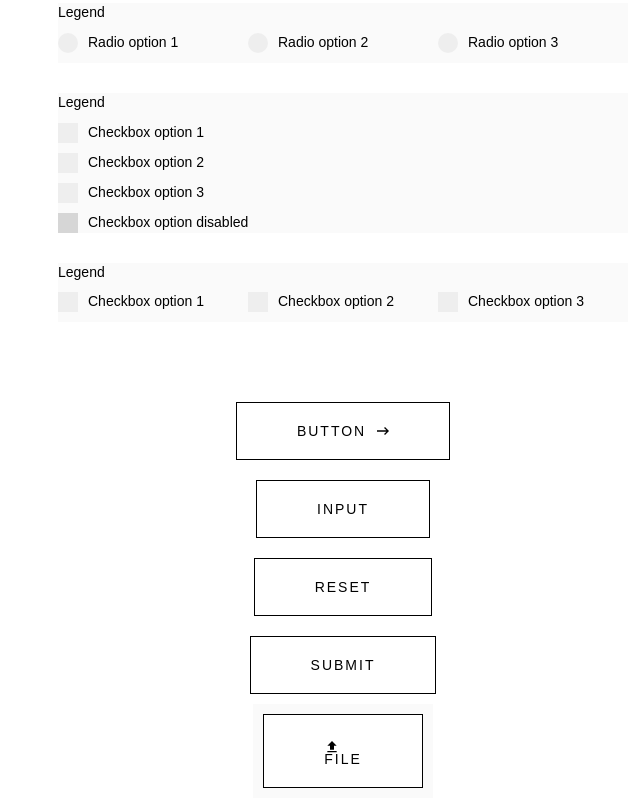
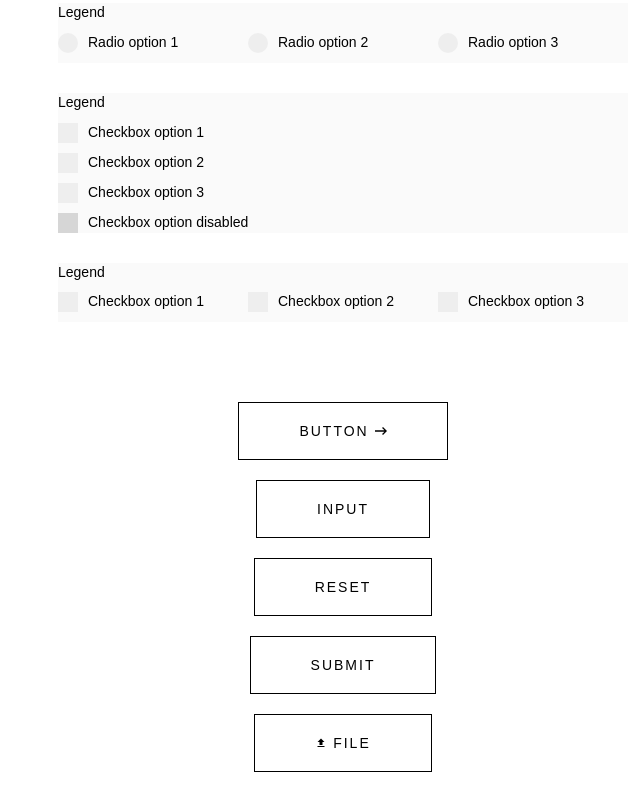
Before and after one commit to Jaspero/modular-style, a plain HTML site: page index.html in a window 1280 px wide. Shown: the part 1383-2185 px from the top of the page, without its empty margins (297-937 px from the left). Drawn offline with Linux system fonts and the light colour scheme.

Commit message:
Refactoring :hammer:

```diff
--- a/assets/style/_buttons.scss
+++ b/assets/style/_buttons.scss
@@ -5,10 +5,10 @@
 ==================================================*/
 
 button,
+.file,
 input[type=button],
 input[type=submit],
 input[type=reset] {
-
   // Box
   padding: 2rem 6rem;
   margin: 1rem;
@@ -28,7 +28,6 @@ input[type=reset] {
   svg {
     position: relative;
     top: .1rem;
-    margin-left: .5rem;
     height: 1.2rem;
     width: 1.2rem;
     fill: black;
@@ -40,6 +39,7 @@ input[type=reset] {
   &:disabled {}
   // Active
   &:active {}
+
   // States
   &.progress, &.success, &.error {
     color: transparent;
@@ -99,52 +99,5 @@ input[type=reset] {
   }
 }
 
-
-/*==================================================
-
-  FILE
-
-==================================================*/
-
-.file {
-
-  // Box
-  width: auto;
-
-  // Custom file
-  label {
-    // Box
-    display: inline-block;
-    padding: 2rem 6rem;
-    margin: 1rem;
-    border: .1rem solid black;
-    // Font
-    color: black;
-    font-size: 1.4rem;
-    text-transform: uppercase;
-    letter-spacing: .2rem;
-    // Style
-    cursor: pointer;
-    background: white;
-    transition: $transition;
-
-    // Hover & Focus
-    &:hover, &:focus { background: darken(white, 10%); }
-
-    // Custom SVG arrow
-    svg {
-      // Box
-      pointer-events: none;
-      width: 1.6rem;
-      height: 1.6rem;
-      position: relative;
-      top: .4rem;
-      margin-right: .4rem;
-      // Style
-      fill: black;
-    }
-  }
-
-  // Hiding default input
-  input[type="file"] { display: none; }
-}
+// Hiding default file
+.file { input[type="file"] { display: none; } }
--- a/index.html
+++ b/index.html
@@ -257,13 +257,11 @@ sass --watch style.scss:style.css
         <input type="submit" value="submit">
     </div>
     <div class="row">
-        <div class="field file">
-            <label for="file">
-                <svg viewBox="0 0 24 24"><path d="M0 0h24v24H0z" fill="none"/><path d="M9 16h6v-6h4l-7-7-7 7h4zm-4 2h14v2H5z"/></svg>
-                File
-            </label>
+        <label class="file" for="file">
+            <svg viewBox="0 0 24 24"><path d="M0 0h24v24H0z" fill="none"/><path d="M9 16h6v-6h4l-7-7-7 7h4zm-4 2h14v2H5z"/></svg>
+            <span>File</span>
             <input id="file" type="file">
-        </div>
+        </label>
     </div>
 </div>
 
```
Also changed, not shown: style.css, 1 other file.
